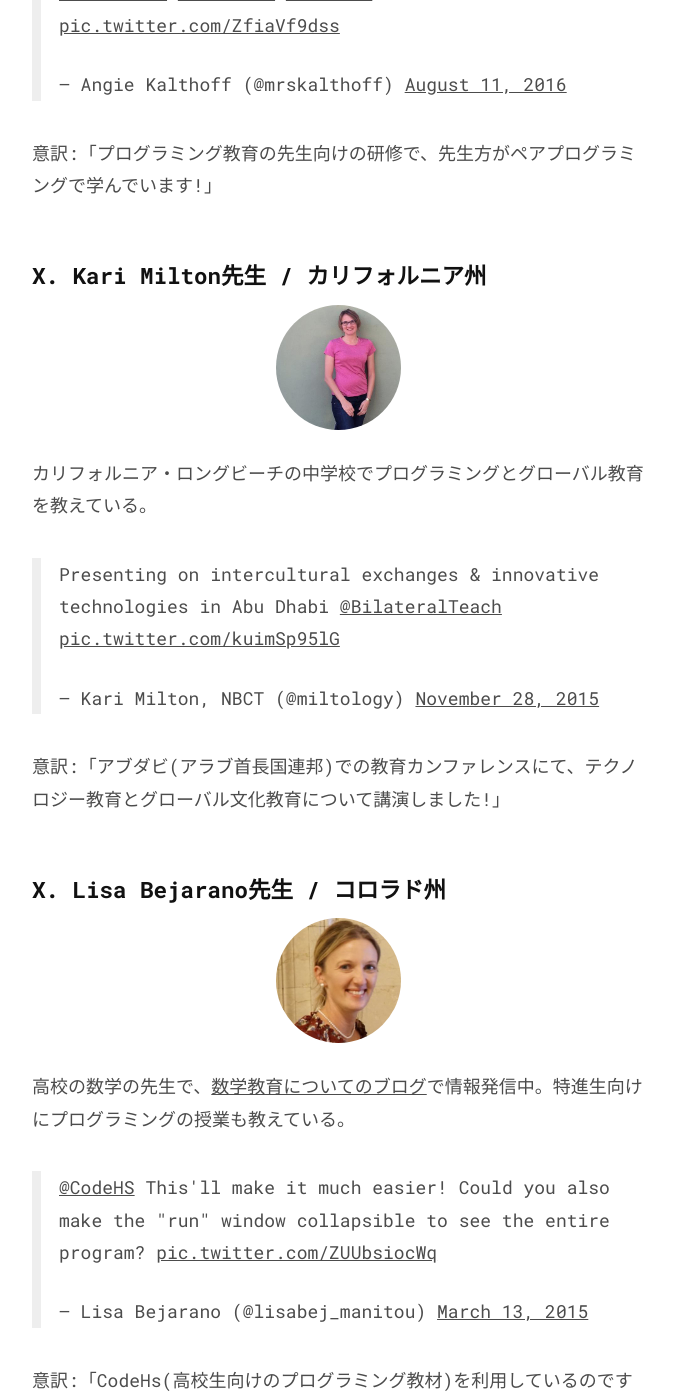
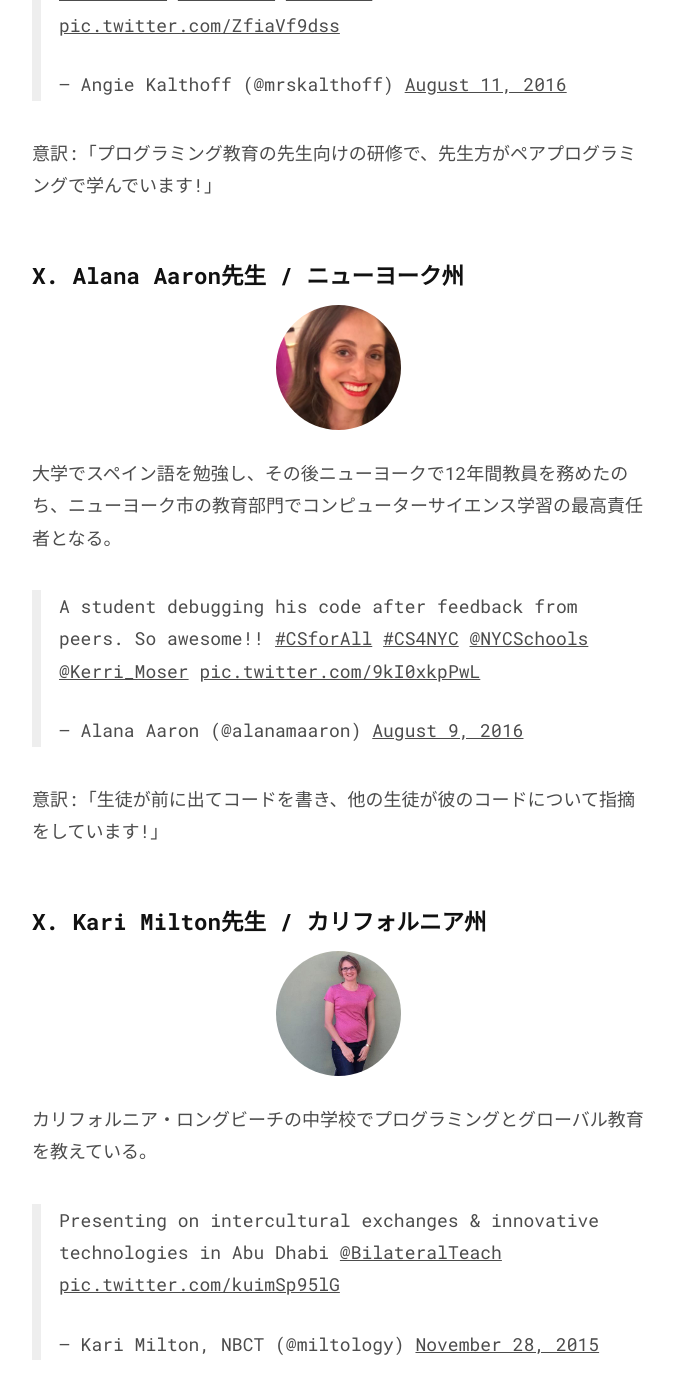
Before and after one commit to chibicode/senseicode, a Jekyll site: the page built from _posts/2016-10-15-100-programming-teachers.md, in a window 1280 px wide and 1400 px high, scrolled down 18803 px. Shown: the whole window, without its empty margins (302-976 px from the left). Built offline with Jekyll 4.4.1, drawn with Linux system fonts in a browser that asks for light colours; comment, search, counter and statistics services are not loaded; some of the changed text lies outside the part shown.

Commit message:
Alana and Ria

```diff
--- a/_posts/2016-10-15-100-programming-teachers.md
+++ b/_posts/2016-10-15-100-programming-teachers.md
@@ -321,6 +321,19 @@
 
 意訳:「プログラミング教育の先生向けの研修で、先生方がペアプログラミングで学んでいます!」
 
+## X. Alana Aaron先生 / ニューヨーク州
+
+<p style="text-align: center;">
+  <img src="/images/7/teachers/alana.jpg" width="125" style="border-radius: 100%; margin-top: 0; margin-bottom: 0;" />
+</p>
+
+大学でスペイン語を勉強し、その後ニューヨークで12年間教員を務めたのち、ニューヨーク市の教育部門でコンピューターサイエンス学習の最高責任者となる。
+
+<blockquote class="twitter-tweet" data-lang="en"><p lang="en" dir="ltr">A student debugging his code after feedback from peers. So awesome!! <a href="https://twitter.com/hashtag/CSforAll?src=hash">#CSforAll</a> <a href="https://twitter.com/hashtag/CS4NYC?src=hash">#CS4NYC</a> <a href="https://twitter.com/NYCSchools">@NYCSchools</a> <a href="https://twitter.com/Kerri_Moser">@Kerri_Moser</a> <a href="https://t.co/9kI0xkpPwL">pic.twitter.com/9kI0xkpPwL</a></p>&mdash; Alana Aaron (@alanamaaron) <a href="https://twitter.com/alanamaaron/status/763007887807541248">August 9, 2016</a></blockquote>
+<script async src="//platform.twitter.com/widgets.js" charset="utf-8"></script>
+
+意訳:「生徒が前に出てコードを書き、他の生徒が彼のコードについて指摘をしています!」
+
 ## X. Kari Milton先生 / カリフォルニア州
 
 <p style="text-align: center;">
@@ -673,3 +686,16 @@
 <script async src="//platform.twitter.com/widgets.js" charset="utf-8"></script>
 
 意訳:「"Code"はプログラミング職におけるジェンダーギャップを描いているドキュメンタリー映画で、女子にプログラミングに興味を持ってもらおうという試みです。」
+
+## X. Ria Galanos先生 / バージニア州
+
+<p style="text-align: center;">
+  <img src="/images/7/teachers/ria.jpg" width="125" style="border-radius: 100%; margin-top: 0; margin-bottom: 0;" />
+</p>
+
+バージニア州にある、全米トップクラスの公立進学校のコンピューターサイエンスの先生。
+
+<blockquote class="twitter-tweet" data-lang="en"><p lang="en" dir="ltr">Comforting to see that my students aren&#39;t the only ones who are verbose in solutions to tree problems! <a href="https://twitter.com/hashtag/SIGCSE2016?src=hash">#SIGCSE2016</a> <a href="https://t.co/8OLQSXiptR">pic.twitter.com/8OLQSXiptR</a></p>&mdash; Ria Galanos (@cscheerleader) <a href="https://twitter.com/cscheerleader/status/705437871084171264">March 3, 2016</a></blockquote>
+<script async src="//platform.twitter.com/widgets.js" charset="utf-8"></script>
+
+意訳:「(コンピューターサイエンス教育の学会に参加中)私の生徒もこのプログラミングの問題に苦労しています!」
```
Also changed, not shown: other parts of _posts/2016-10-15-100-programming-teachers.md (+1 -1 lines), images/7/teachers/alana.jpg (added), images/7/teachers/ria.jpg (added).
